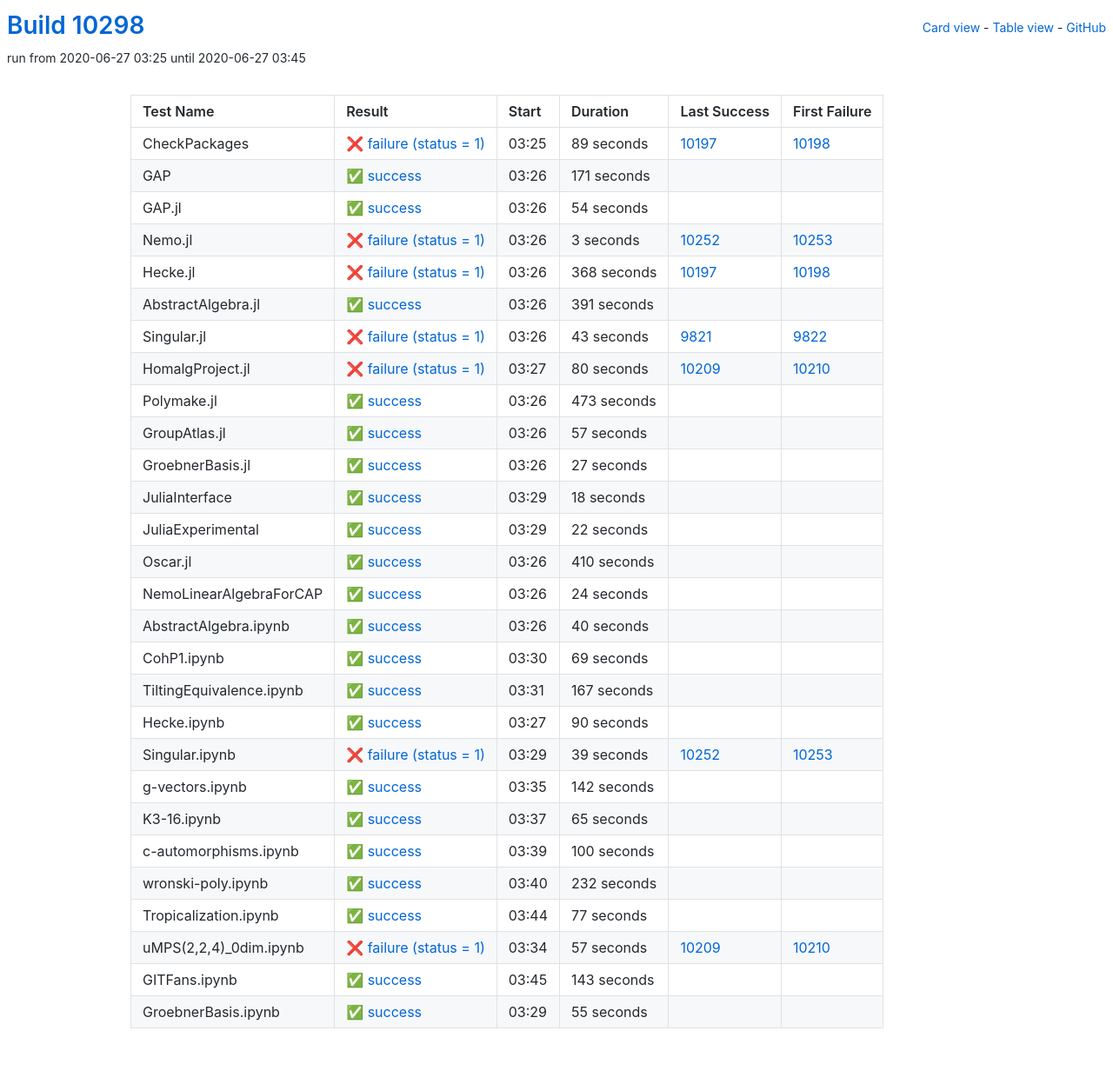
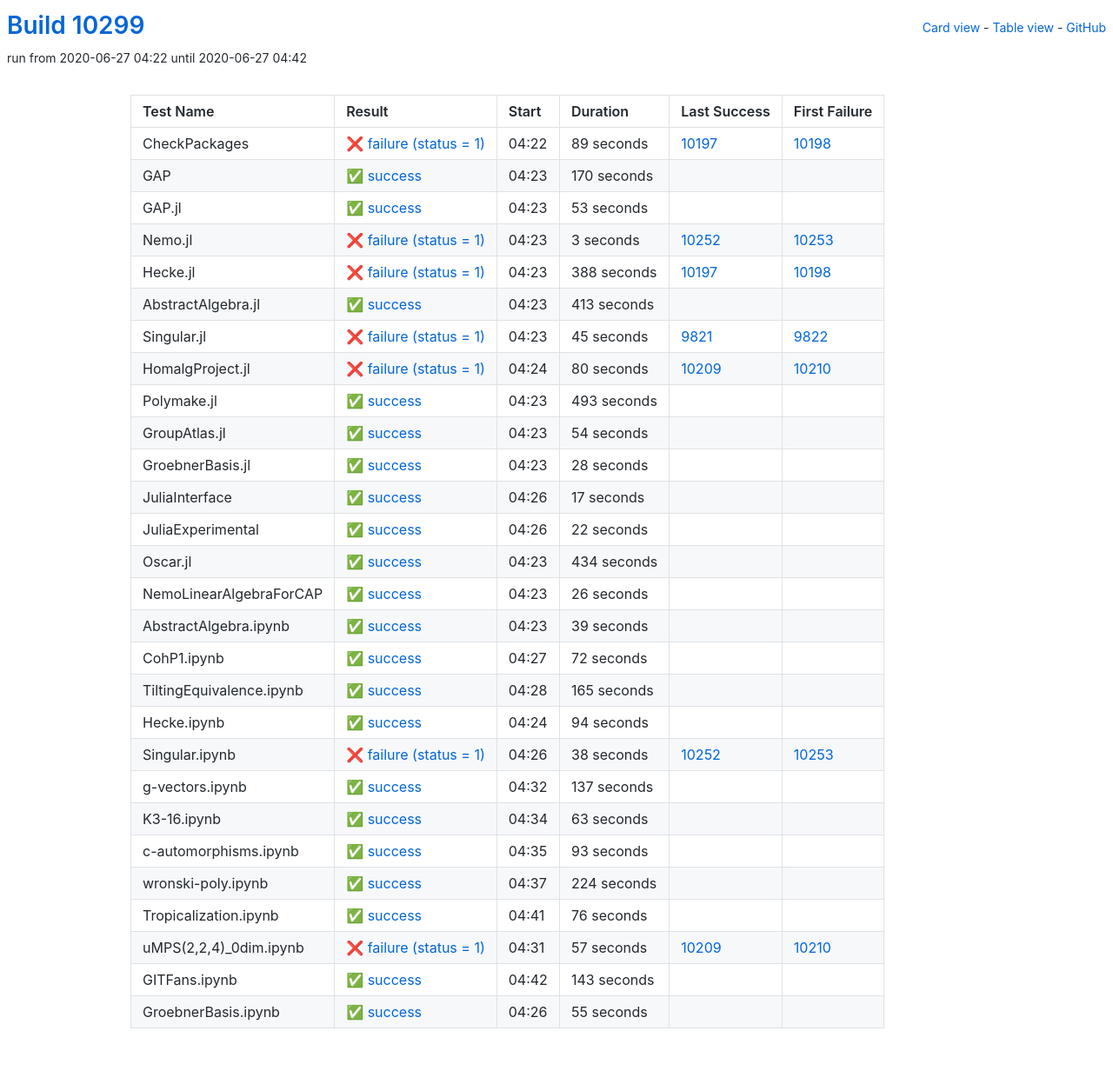
Before and after one commit to oscar-system/oscar-ci-status, a Jekyll site: the page built from table.html, in a window 1280 px wide. Shown: the whole page at 87% size. Built offline with Jekyll 4.4.1, drawn with Linux system fonts in a browser that asks for light colours.

Commit message:
Build #10299

```diff
--- a/_data/ci.yml
+++ b/_data/ci.yml
@@ -1,6 +1,6 @@
 ---
-build: 10298
-build_url: https://oscarci.mathematik.uni-kl.de/job/oscar/10298/
+build: 10299
+build_url: https://oscarci.mathematik.uni-kl.de/job/oscar/10299/
 job: oscar
 organization: oscar-system
 repo: oscar-ci-status
@@ -8,8 +8,8 @@
 tests:
 - name: CheckPackages
   id: checkpackages
-  log: https://oscarci.mathematik.uni-kl.de/job/oscar/10298/artifact/logs/build-10298/CheckPackages.log
-  start: 2020-06-27 03:25
+  log: https://oscarci.mathematik.uni-kl.de/job/oscar/10299/artifact/logs/build-10299/CheckPackages.log
+  start: 2020-06-27 04:22
   success: false
   exitcode: 1
   status: failure
@@ -20,32 +20,32 @@
   first_failure_url: https://oscarci.mathematik.uni-kl.de/job/oscar/10198/
 - name: GAP
   id: gap
-  log: https://oscarci.mathematik.uni-kl.de/job/oscar/10298/artifact/logs/build-10298/GAP.log
-  start: 2020-06-27 03:26
+  log: https://oscarci.mathematik.uni-kl.de/job/oscar/10299/artifact/logs/build-10299/GAP.log
+  start: 2020-06-27 04:23
   success: true
   exitcode: 0
   status: success
-  duration: 171
+  duration: 170
   last_success: false
   last_success_url:
   first_failure: false
   first_failure_url:
 - name: GAP.jl
   id: gap-jl
-  log: https://oscarci.mathematik.uni-kl.de/job/oscar/10298/artifact/logs/build-10298/GAP.jl.log
-  start: 2020-06-27 03:26
+  log: https://oscarci.mathematik.uni-kl.de/job/oscar/10299/artifact/logs/build-10299/GAP.jl.log
+  start: 2020-06-27 04:23
   success: true
   exitcode: 0
   status: success
-  duration: 54
+  duration: 53
   last_success: false
   last_success_url:
   first_failure: false
   first_failure_url:
 - name: Nemo.jl
   id: nemo-jl
-  log: https://oscarci.mathematik.uni-kl.de/job/oscar/10298/artifact/logs/build-10298/Nemo.jl.log
-  start: 2020-06-27 03:26
+  log: https://oscarci.mathematik.uni-kl.de/job/oscar/10299/artifact/logs/build-10299/Nemo.jl.log
+  start: 2020-06-27 04:23
   success: false
   exitcode: 1
   status: failure
@@ -56,44 +56,44 @@
   first_failure_url: https://oscarci.mathematik.uni-kl.de/job/oscar/10253/
 - name: Hecke.jl
   id: hecke-jl
-  log: https://oscarci.mathematik.uni-kl.de/job/oscar/10298/artifact/logs/build-10298/Hecke.jl.log
-  start: 2020-06-27 03:26
+  log: https://oscarci.mathematik.uni-kl.de/job/oscar/10299/artifact/logs/build-10299/Hecke.jl.log
+  start: 2020-06-27 04:23
   success: false
   exitcode: 1
   status: failure
-  duration: 368
+  duration: 388
   last_success: 10197
   last_success_url: https://oscarci.mathematik.uni-kl.de/job/oscar/10197/
   first_failure: 10198
   first_failure_url: https://oscarci.mathematik.uni-kl.de/job/oscar/10198/
 - name: AbstractAlgebra.jl
   id: abstractalgebra-jl
-  log: https://oscarci.mathematik.uni-kl.de/job/oscar/10298/artifact/logs/build-10298/AbstractAlgebra.jl.log
-  start: 2020-06-27 03:26
+  log: https://oscarci.mathematik.uni-kl.de/job/oscar/10299/artifact/logs/build-10299/AbstractAlgebra.jl.log
+  start: 2020-06-27 04:23
   success: true
   exitcode: 0
   status: success
-  duration: 391
+  duration: 413
   last_success: false
   last_success_url:
   first_failure: false
   first_failure_url:
 - name: Singular.jl
   id: singular-jl
-  log: https://oscarci.mathematik.uni-kl.de/job/oscar/10298/artifact/logs/build-10298/Singular.jl.log
-  start: 2020-06-27 03:26
+  log: https://oscarci.mathematik.uni-kl.de/job/oscar/10299/artifact/logs/build-10299/Singular.jl.log
+  start: 2020-06-27 04:23
   success: false
   exitcode: 1
   status: failure
-  duration: 43
+  duration: 45
   last_success: 9821
   last_success_url: https://oscarci.mathematik.uni-kl.de/job/oscar/9821/
   first_failure: 9822
   first_failure_url: https://oscarci.mathematik.uni-kl.de/job/oscar/9822/
 - name: HomalgProject.jl
   id: homalgproject-jl
-  log: https://oscarci.mathematik.uni-kl.de/job/oscar/10298/artifact/logs/build-10298/HomalgProject.jl.log
-  start: 2020-06-27 03:27
+  log: https://oscarci.mathematik.uni-kl.de/job/oscar/10299/artifact/logs/build-10299/HomalgProject.jl.log
+  start: 2020-06-27 04:24
   success: false
   exitcode: 1
   status: failure
@@ -104,56 +104,56 @@
   first_failure_url: https://oscarci.mathematik.uni-kl.de/job/oscar/10210/
 - name: Polymake.jl
   id: polymake-jl
-  log: https://oscarci.mathematik.uni-kl.de/job/oscar/10298/artifact/logs/build-10298/Polymake.jl.log
-  start: 2020-06-27 03:26
+  log: https://oscarci.mathematik.uni-kl.de/job/oscar/10299/artifact/logs/build-10299/Polymake.jl.log
+  start: 2020-06-27 04:23
   success: true
   exitcode: 0
   status: success
-  duration: 473
+  duration: 493
   last_success: false
   last_success_url:
   first_failure: false
   first_failure_url:
 - name: GroupAtlas.jl
   id: groupatlas-jl
-  log: https://oscarci.mathematik.uni-kl.de/job/oscar/10298/artifact/logs/build-10298/GroupAtlas.jl.log
-  start: 2020-06-27 03:26
+  log: https://oscarci.mathematik.uni-kl.de/job/oscar/10299/artifact/logs/build-10299/GroupAtlas.jl.log
+  start: 2020-06-27 04:23
   success: true
   exitcode: 0
   status: success
-  duration: 57
+  duration: 54
   last_success: false
   last_success_url:
   first_failure: false
   first_failure_url:
 - name: GroebnerBasis.jl
   id: groebnerbasis-jl
-  log: https://oscarci.mathematik.uni-kl.de/job/oscar/10298/artifact/logs/build-10298/GroebnerBasis.jl.log
-  start: 2020-06-27 03:26
+  log: https://oscarci.mathematik.uni-kl.de/job/oscar/10299/artifact/logs/build-10299/GroebnerBasis.jl.log
+  start: 2020-06-27 04:23
   success: true
   exitcode: 0
   status: success
-  duration: 27
+  duration: 28
   last_success: false
   last_success_url:
   first_failure: false
   first_failure_url:
 - name: JuliaInterface
   id: juliainterface
-  log: https://oscarci.mathematik.uni-kl.de/job/oscar/10298/artifact/logs/build-10298/JuliaInterface.log
-  start: 2020-06-27 03:29
+  log: https://oscarci.mathematik.uni-kl.de/job/oscar/10299/artifact/logs/build-10299/JuliaInterface.log
+  start: 2020-06-27 04:26
   success: true
   exitcode: 0
   status: success
-  duration: 18
+  duration: 17
   last_success: false
   last_success_url:
   first_failure: false
   first_failure_url:
 - name: JuliaExperimental
   id: juliaexperimental
-  log: https://oscarci.mathematik.uni-kl.de/job/oscar/10298/artifact/logs/build-10298/JuliaExperimental.log
-  start: 2020-06-27 03:29
+  log: https://oscarci.mathematik.uni-kl.de/job/oscar/10299/artifact/logs/build-10299/JuliaExperimental.log
+  start: 2020-06-27 04:26
   success: true
   exitcode: 0
   status: success
@@ -164,152 +164,152 @@
   first_failure_url:
 - name: Oscar.jl
   id: oscar-jl
-  log: https://oscarci.mathematik.uni-kl.de/job/oscar/10298/artifact/logs/build-10298/Oscar.jl.log
-  start: 2020-06-27 03:26
+  log: https://oscarci.mathematik.uni-kl.de/job/oscar/10299/artifact/logs/build-10299/Oscar.jl.log
+  start: 2020-06-27 04:23
   success: true
   exitcode: 0
   status: success
-  duration: 410
+  duration: 434
   last_success: false
   last_success_url:
   first_failure: false
   first_failure_url:
 - name: NemoLinearAlgebraForCAP
   id: nemolinearalgebraforcap
-  log: https://oscarci.mathematik.uni-kl.de/job/oscar/10298/artifact/logs/build-10298/NemoLinearAlgebraForCAP.log
-  start: 2020-06-27 03:26
+  log: https://oscarci.mathematik.uni-kl.de/job/oscar/10299/artifact/logs/build-10299/NemoLinearAlgebraForCAP.log
+  start: 2020-06-27 04:23
   success: true
   exitcode: 0
   status: success
-  duration: 24
+  duration: 26
   last_success: false
   last_success_url:
   first_failure: false
   first_failure_url:
 - name: AbstractAlgebra.ipynb
   id: abstractalgebra-ipynb
-  log: https://oscarci.mathematik.uni-kl.de/job/oscar/10298/artifact/logs/build-10298/AbstractAlgebra.ipynb.log
-  start: 2020-06-27 03:26
+  log: https://oscarci.mathematik.uni-kl.de/job/oscar/10299/artifact/logs/build-10299/AbstractAlgebra.ipynb.log
+  start: 2020-06-27 04:23
   success: true
   exitcode: 0
   status: success
-  duration: 40
+  duration: 39
   last_success: false
   last_success_url:
   first_failure: false
   first_failure_url:
 - name: CohP1.ipynb
   id: cohp1-ipynb
-  log: https://oscarci.mathematik.uni-kl.de/job/oscar/10298/artifact/logs/build-10298/CohP1.ipynb.log
-  start: 2020-06-27 03:30
+  log: https://oscarci.mathematik.uni-kl.de/job/oscar/10299/artifact/logs/build-10299/CohP1.ipynb.log
+  start: 2020-06-27 04:27
   success: true
   exitcode: 0
   status: success
-  duration: 69
+  duration: 72
   last_success: false
   last_success_url:
   first_failure: false
   first_failure_url:
 - name: TiltingEquivalence.ipynb
   id: tiltingequivalence-ipynb
-  log: https://oscarci.mathematik.uni-kl.de/job/oscar/10298/artifact/logs/build-10298/TiltingEquivalence.ipynb.log
-  start: 2020-06-27 03:31
+  log: https://oscarci.mathematik.uni-kl.de/job/oscar/10299/artifact/logs/build-10299/TiltingEquivalence.ipynb.log
+  start: 2020-06-27 04:28
   success: true
   exitcode: 0
   status: success
-  duration: 167
+  duration: 165
   last_success: false
   last_success_url:
   first_failure: false
   first_failure_url:
 - name: Hecke.ipynb
   id: hecke-ipynb
-  log: https://oscarci.mathematik.uni-kl.de/job/oscar/10298/artifact/logs/build-10298/Hecke.ipynb.log
-  start: 2020-06-27 03:27
+  log: https://oscarci.mathematik.uni-kl.de/job/oscar/10299/artifact/logs/build-10299/Hecke.ipynb.log
+  start: 2020-06-27 04:24
   success: true
   exitcode: 0
   status: success
-  duration: 90
+  duration: 94
   last_success: false
   last_success_url:
   first_failure: false
   first_failure_url:
 - name: Singular.ipynb
   id: singular-ipynb
-  log: https://oscarci.mathematik.uni-kl.de/job/oscar/10298/artifact/logs/build-10298/Singular.ipynb.log
-  start: 2020-06-27 03:29
+  log: https://oscarci.mathematik.uni-kl.de/job/oscar/10299/artifact/logs/build-10299/Singular.ipynb.log
+  start: 2020-06-27 04:26
   success: false
   exitcode: 1
   status: failure
-  duration: 39
+  duration: 38
   last_success: 10252
   last_success_url: https://oscarci.mathematik.uni-kl.de/job/oscar/10252/
   first_failure: 10253
   first_failure_url: https://oscarci.mathematik.uni-kl.de/job/oscar/10253/
 - name: g-vectors.ipynb
   id: g-vectors-ipynb
-  log: https://oscarci.mathematik.uni-kl.de/job/oscar/10298/artifact/logs/build-10298/g-vectors.ipynb.log
-  start: 2020-06-27 03:35
+  log: https://oscarci.mathematik.uni-kl.de/job/oscar/10299/artifact/logs/build-10299/g-vectors.ipynb.log
+  start: 2020-06-27 04:32
   success: true
   exitcode: 0
   status: success
-  duration: 142
+  duration: 137
   last_success: false
   last_success_url:
   first_failure: false
   first_failure_url:
 - name: K3-16.ipynb
   id: k3-16-ipynb
-  log: https://oscarci.mathematik.uni-kl.de/job/oscar/10298/artifact/logs/build-10298/K3-16.ipynb.log
-  start: 2020-06-27 03:37
+  log: https://oscarci.mathematik.uni-kl.de/job/oscar/10299/artifact/logs/build-10299/K3-16.ipynb.log
+  start: 2020-06-27 04:34
   success: true
   exitcode: 0
   status: success
-  duration: 65
+  duration: 63
   last_success: false
   last_success_url:
   first_failure: false
   first_failure_url:
 - name: c-automorphisms.ipynb
   id: c-automorphisms-ipynb
-  log: https://oscarci.mathematik.uni-kl.de/job/oscar/10298/artifact/logs/build-10298/c-automorphisms.ipynb.log
-  start: 2020-06-27 03:39
+  log: https://oscarci.mathematik.uni-kl.de/job/oscar/10299/artifact/logs/build-10299/c-automorphisms.ipynb.log
+  start: 2020-06-27 04:35
   success: true
   exitcode: 0
   status: success
-  duration: 100
+  duration: 93
   last_success: false
   last_success_url:
   first_failure: false
   first_failure_url:
 - name: wronski-poly.ipynb
   id: wronski-poly-ipynb
-  log: https://oscarci.mathematik.uni-kl.de/job/oscar/10298/artifact/logs/build-10298/wronski-poly.ipynb.log
-  start: 2020-06-27 03:40
+  log: https://oscarci.mathematik.uni-kl.de/job/oscar/10299/artifact/logs/build-10299/wronski-poly.ipynb.log
+  start: 2020-06-27 04:37
   success: true
   exitcode: 0
   status: success
-  duration: 232
+  duration: 224
   last_success: false
   last_success_url:
   first_failure: false
   first_failure_url:
 - name: Tropicalization.ipynb
   id: tropicalization-ipynb
-  log: https://oscarci.mathematik.uni-kl.de/job/oscar/10298/artifact/logs/build-10298/Tropicalization.ipynb.log
-  start: 2020-06-27 03:44
+  log: https://oscarci.mathematik.uni-kl.de/job/oscar/10299/artifact/logs/build-10299/Tropicalization.ipynb.log
+  start: 2020-06-27 04:41
   success: true
   exitcode: 0
   status: success
-  duration: 77
+  duration: 76
   last_success: false
   last_success_url:
   first_failure: false
   first_failure_url:
 - name: uMPS(2,2,4)_0dim.ipynb
   id: umps-2-2-4-0dim-ipynb
-  log: https://oscarci.mathematik.uni-kl.de/job/oscar/10298/artifact/logs/build-10298/uMPS-2-2-4-_0dim.ipynb.log
-  start: 2020-06-27 03:34
+  log: https://oscarci.mathematik.uni-kl.de/job/oscar/10299/artifact/logs/build-10299/uMPS-2-2-4-_0dim.ipynb.log
+  start: 2020-06-27 04:31
   success: false
   exitcode: 1
   status: failure
@@ -320,8 +320,8 @@
   first_failure_url: https://oscarci.mathematik.uni-kl.de/job/oscar/10210/
 - name: GITFans.ipynb
   id: gitfans-ipynb
-  log: https://oscarci.mathematik.uni-kl.de/job/oscar/10298/artifact/logs/build-10298/GITFans.ipynb.log
-  start: 2020-06-27 03:45
+  log: https://oscarci.mathematik.uni-kl.de/job/oscar/10299/artifact/logs/build-10299/GITFans.ipynb.log
+  start: 2020-06-27 04:42
   success: true
   exitcode: 0
   status: success
@@ -332,8 +332,8 @@
   first_failure_url:
 - name: GroebnerBasis.ipynb
   id: groebnerbasis-ipynb
-  log: https://oscarci.mathematik.uni-kl.de/job/oscar/10298/artifact/logs/build-10298/GroebnerBasis.ipynb.log
-  start: 2020-06-27 03:29
+  log: https://oscarci.mathematik.uni-kl.de/job/oscar/10299/artifact/logs/build-10299/GroebnerBasis.ipynb.log
+  start: 2020-06-27 04:26
   success: true
   exitcode: 0
   status: success
```
Also changed, not shown: README.md.
